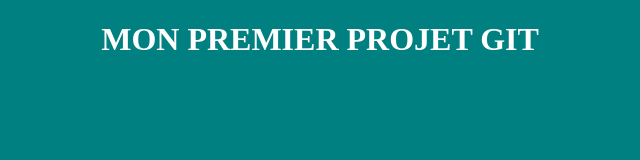
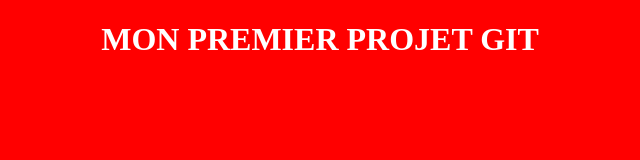
Before and after one commit to romie12/nouveaugit, a plain HTML site: page site.html in a window 1280 px wide. Shown: the whole page, without its empty margins (320-960 px from the left). Drawn offline with Linux system fonts and the light colour scheme.

Commit message:
change le fond

```diff
--- a/site.html
+++ b/site.html
@@ -3,7 +3,7 @@
 <head>
 	<title>projet git</title>
 </head>
-<body style="background-color: teal">
+<body style="background-color: red">
 <h1 style="color: black ; text-align: center; color: white">MON PREMIER PROJET GIT</h1>
 </body>
 </html>
```
